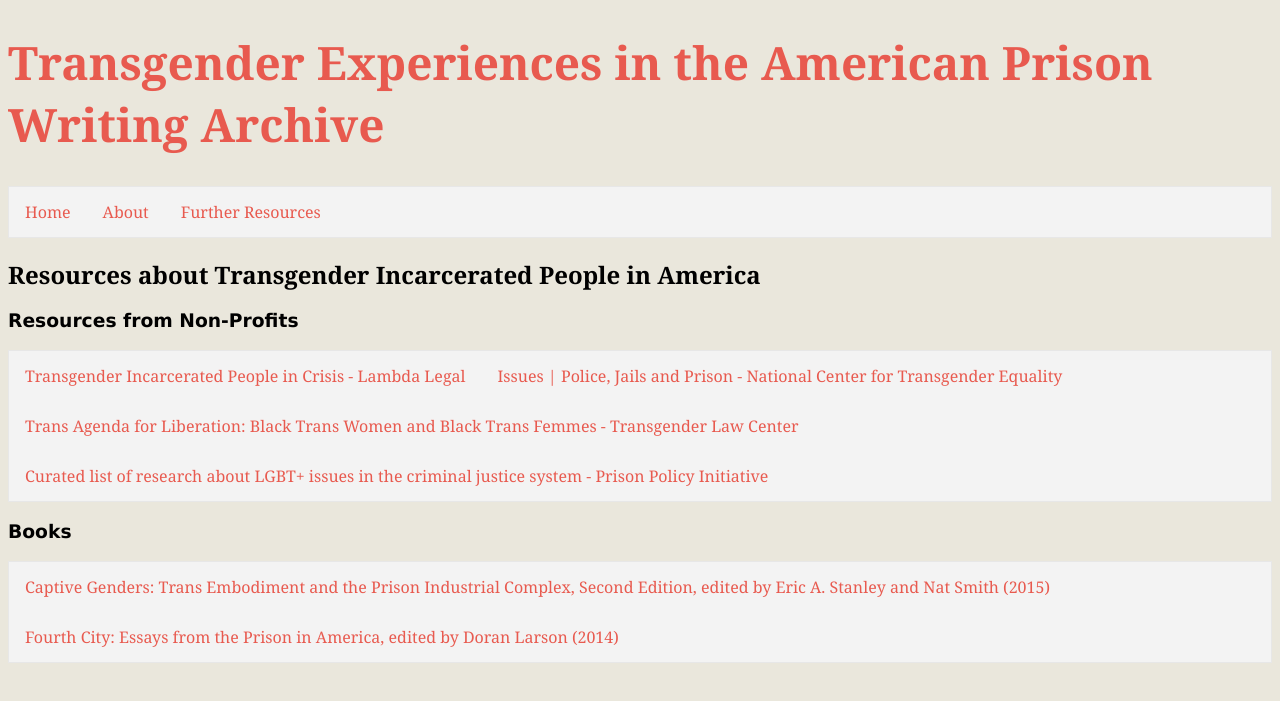
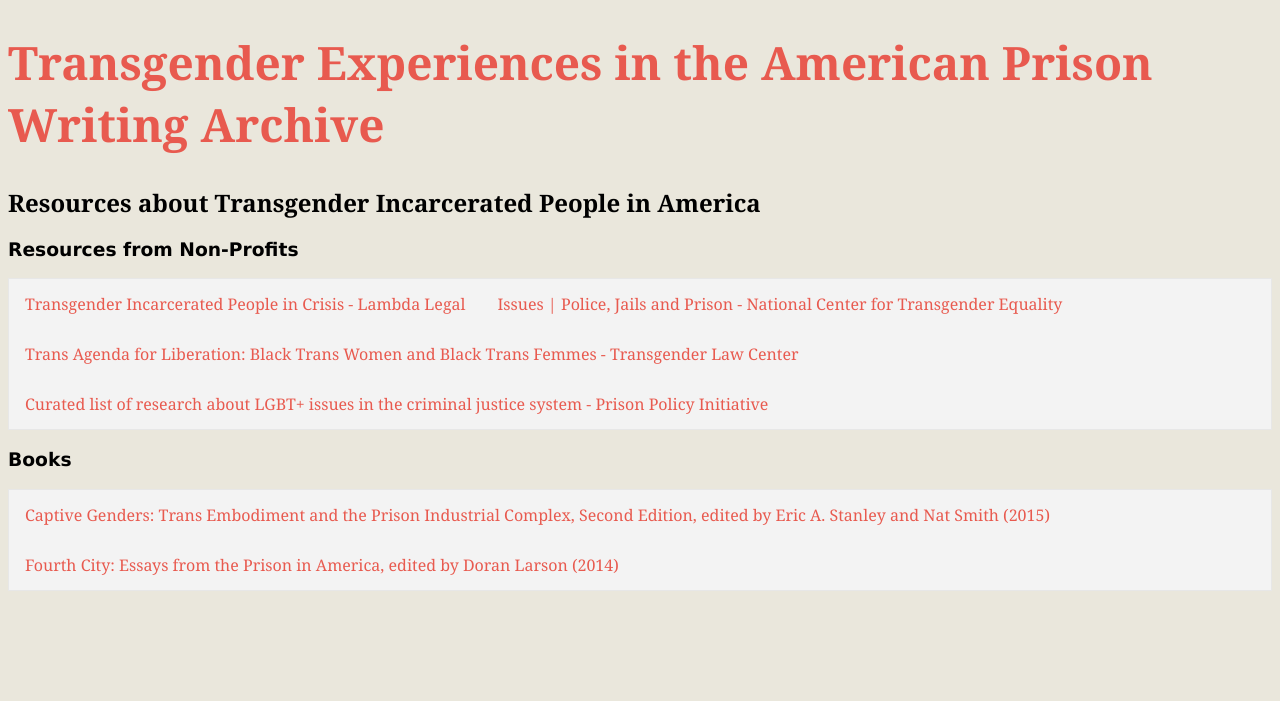
Before and after one commit to gmiugrad/gmiugrad.github.io, a Jekyll site: the page finalproject/resources.html, which Jekyll copies as it is, in a window 1280 px wide. Shown: the top 701 px of the page. Built offline with Jekyll 4.4.1, drawn with Linux system fonts in a browser that asks for light colours.

Commit message:
Update resources.html

```diff
--- a/finalproject/resources.html
+++ b/finalproject/resources.html
@@ -1,6 +1,5 @@
 <!DOCTYPE html>
 <html>
-
     <head>
       <meta http-equiv="Content-Type" content="text/html; charset=UTF-8">
        <title>Further Resources</title>
@@ -9,13 +8,7 @@
     <body>
 
         <h1>Transgender Experiences in the American Prison Writing Archive</h1>
-        <div>
-            <ul>
-               <li><a href="https://gmiugrad.github.io/finalproject/projectfinal.html" target="_blank">Home</a></li>
-               <li><a href="https://gmiugrad.github.io/finalproject/about.html" target="_blank">About</a></li>
-               <li><a href="https://gmiugrad.github.io/finalproject/resources.html" target="_blank">Further Resources</a></li>
-            </ul>
-         </div>
+
         <h2>Resources about Transgender Incarcerated People in America</h2>
 
         <h3>Resources from Non-Profits</h3>
```
